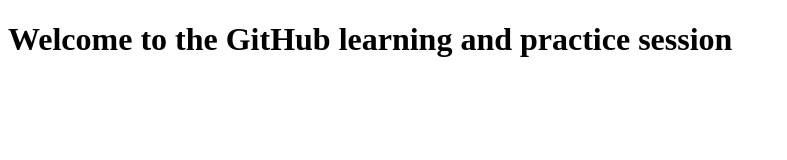
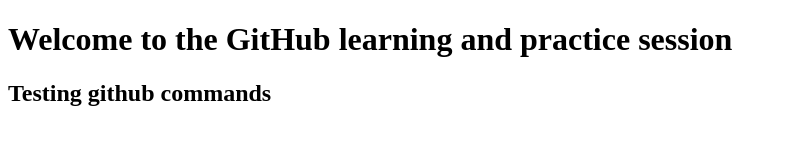
Before and after one commit to kjstarun/github-practice, a plain HTML site: page index.html in a window 1280 px wide. Shown: the whole page, without its empty margins (0-787 px from the left). Drawn offline with Linux system fonts and the light colour scheme.

Commit message:
added a new line

```diff
--- a/index.html
+++ b/index.html
@@ -8,5 +8,6 @@
 </head>
 <body>
     <h1>Welcome to the GitHub learning and practice session</h1>
+    <h2>Testing github commands</h2>
 </body>
 </html>
```
